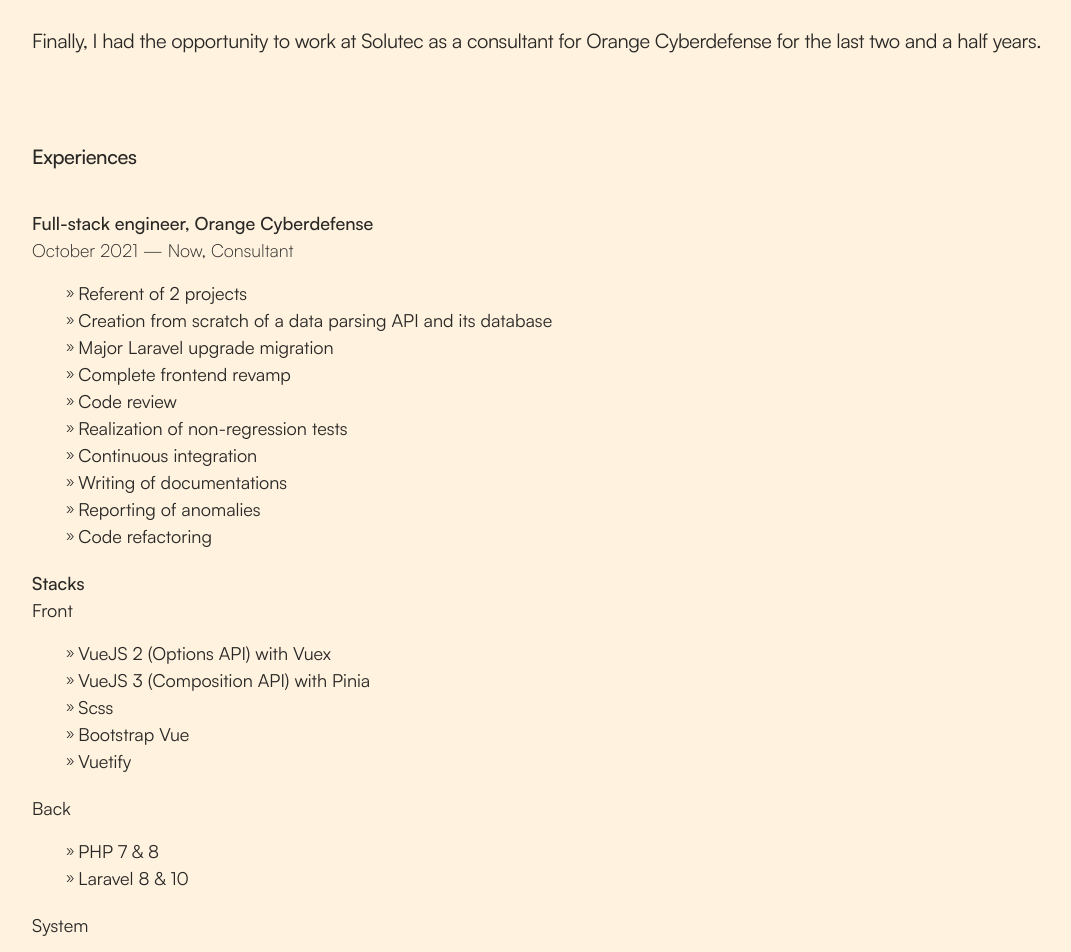
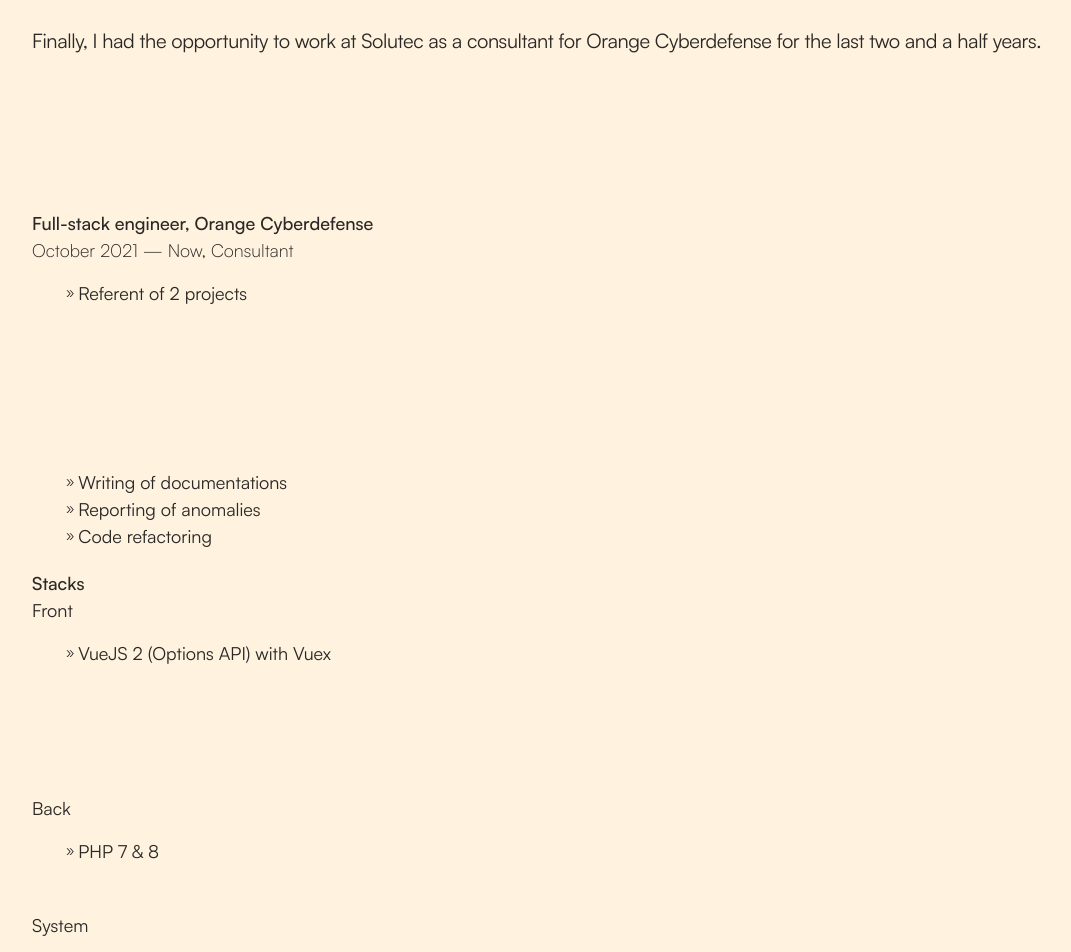
Before and after one commit to rassacnivek/soul-searching, a Vue app: page /resume in a window 1280 px wide. Shown: the part 960-1912 px from the top of the page, without its empty margins (72-1143 px from the left). Built offline with nearby package versions, Linux system fonts and the light colour scheme.

Commit message:
fix(experiences): start of fix animation

```diff
--- a/src/components/Resume/Experiences/Experiences.vue
+++ b/src/components/Resume/Experiences/Experiences.vue
@@ -2,7 +2,6 @@
 import ExperiencesItem from './ExperiencesItem.vue';
 
 const initialOptions = { opacity: 0, y: 100 };
-const getEnterOptions = (i) => ({ opacity: 1, y: 0, transition: { type: 'spring', stiffness: '100', delay: 100 * i } });
 const texts = [
   {
     text: 'Experiences',
@@ -11,8 +10,8 @@
   },
   {
     text: 'Full-stack engineer, Orange Cyberdefense',
+    date: 'October 2021 — Now, Consultant',
     delay: 7,
-    date: 'October 2021 — Now, Consultant',
     children: {
       tasks: [
         'Referent of 2 projects',
@@ -47,8 +46,8 @@
   },
   {
     text: 'Full-stack engineer, Run Services',
-    delay: 8,
     date: 'August 2020 — August 2021, Apprenticeship',
+    delay: 14,
     children: {
       tasks: [
         'Update of pages concerning SEO and new rules concerning RGPD and personal data',
@@ -79,8 +78,8 @@
   },
   {
     text: 'Fullstack engineer, Trèfle Applications',
-    delay: 9,
     date: 'August 2018 — August 2020, Apprenticeship',
+    delay: 21,
     children: {
       tasks: [
         'Fullstack development of an website mixing an homemade CRM and ERP',
@@ -111,8 +110,8 @@
   <VContainer>
     <section id="experiences">
       <div class="text_wrap">
-        <ExperiencesItem v-for="text in texts" :key="text.delay" :initial="initialOptions"
-          :enter="getEnterOptions(text.delay)" :item="text" />
+        <ExperiencesItem v-for="text in texts" :key="text.delay" :initial="initialOptions" :item="text"
+          :child-start-delay="7" />
       </div>
     </section>
   </VContainer>
--- a/src/components/Resume/Experiences/ExperiencesItem.vue
+++ b/src/components/Resume/Experiences/ExperiencesItem.vue
@@ -2,66 +2,82 @@
 const props = defineProps({
   initial: {
     type: Object,
-    required: true
+    required: true,
   },
-  enter: {
-    type: Object,
-    required: true
+  childStartDelay: {
+    type: Number,
+    required: false,
+    default: 0,
   },
   item: {
     type: Object,
-    required: true
+    required: true,
   }
 });
+
+var childDelay = props.childStartDelay;
+
+const getEnterOptions = (i) => ({ opacity: 1, y: 0, transition: { type: 'spring', stiffness: '100', delay: 100 * i } });
+const getChildrenEnterOptions = (shouldIncr = true) => {
+  const r = { opacity: 1, y: 0, transition: { type: 'spring', stiffness: '100', delay: 100 * childDelay } };
+  if (shouldIncr) {
+    childDelay++;
+  }
+  return r;
+};
 </script>
 
 <template>
   <div v-if="!props.item.hasOwnProperty('children')"
-    :class="`text ${props.item.hasOwnProperty('class') ? props.item.class : ''}`" v-motion
-    :initial="props.initial" :enter="props.enter">
+    :class="`text ${props.item.hasOwnProperty('class') ? props.item.class : ''}`" v-motion :initial="props.initial"
+    :enter="getEnterOptions">
     <span>{{ props.item.text }}</span>
   </div>
   <div v-else class="text_child">
-    <p class="bold">
+    <p class="bold" v-motion :initial="props.initial" :enter="getChildrenEnterOptions()">
       {{ props.item.text }}
     </p>
-    <p class="light">
+    <p class="light" v-motion :initial="props.initial" :enter="getChildrenEnterOptions()">
       {{ props.item.date }}
     </p>
     <ul>
-      <li v-for="(task, i) in props.item.children.tasks" :key="i">
+      <li v-for="(task, i) in props.item.children.tasks" :key="i" v-motion :initial="props.initial"
+        :enter="getChildrenEnterOptions(false)">
         {{ task }}
       </li>
     </ul>
-    <p class="bold">
+    <p class="bold" v-motion :initial="props.initial" :enter="getChildrenEnterOptions()">
       Stacks
     </p>
     <div v-if="props.item.children.stacks.hasOwnProperty('front') && props.item.children.stacks.front.length > 0">
-      <p>
+      <p v-motion :initial="props.initial" :enter="getChildrenEnterOptions()">
         Front
       </p>
       <ul>
-        <li v-for="(stack, i) in props.item.children.stacks.front" :key="i">
+        <li v-for="(stack, i) in props.item.children.stacks.front" :key="i" v-motion :initial="props.initial"
+          :enter="getChildrenEnterOptions(false)">
           {{ stack }}
         </li>
       </ul>
     </div>
     <div v-if="props.item.children.stacks.hasOwnProperty('back') && props.item.children.stacks.back.length > 0">
-      <p>
+      <p v-motion :initial="props.initial" :enter="getChildrenEnterOptions()">
         Back
       </p>
       <ul>
-        <li v-for="(stack, i) in props.item.children.stacks.back" :key="i">
+        <li v-for="(stack, i) in props.item.children.stacks.back" :key="i" v-motion :initial="props.initial"
+          :enter="getChildrenEnterOptions(false)">
           {{ stack }}
         </li>
       </ul>
     </div>
     <div v-if="props.item.children.stacks.hasOwnProperty('system') && props.item.children.stacks.system.length > 0">
-      <p>
+      <p v-motion :initial="props.initial" :enter="getChildrenEnterOptions()">
         System
       </p>
       <ul>
-        <li v-for="(stack, i) in props.item.children.stacks.system" :key="i">
+        <li v-for="(stack, i) in props.item.children.stacks.system" :key="i" v-motion :initial="props.initial"
+          :enter="getChildrenEnterOptions(false)">
           {{ stack }}
         </li>
       </ul>
```
